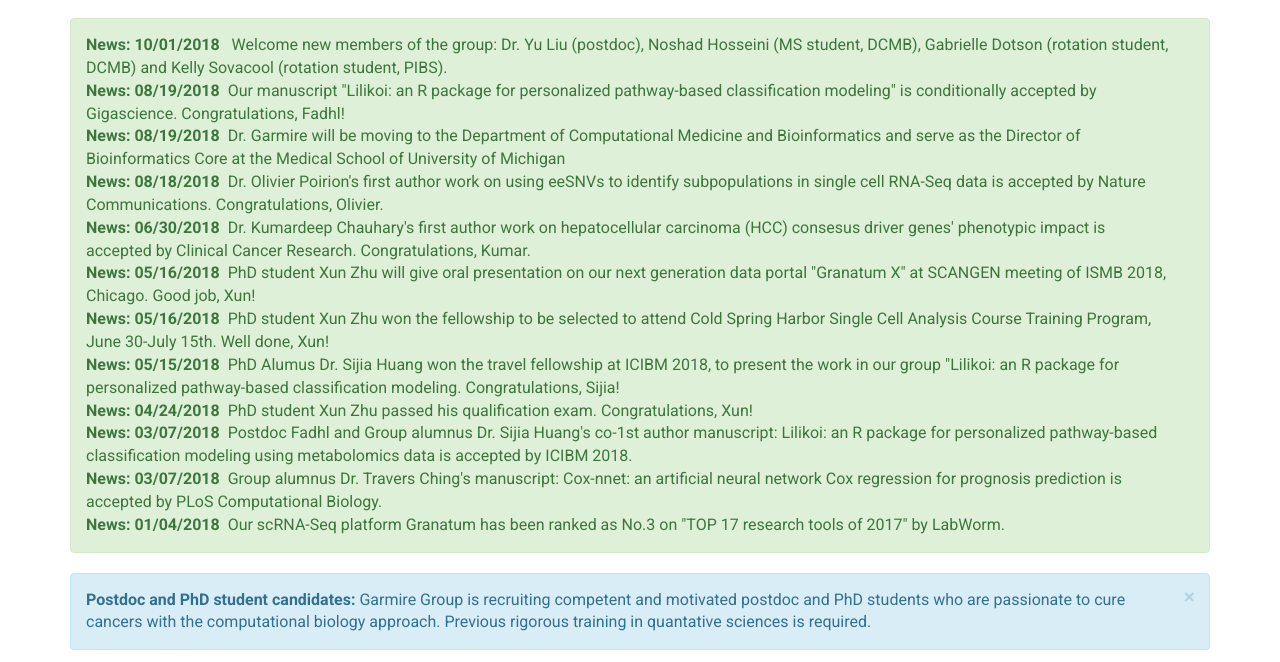
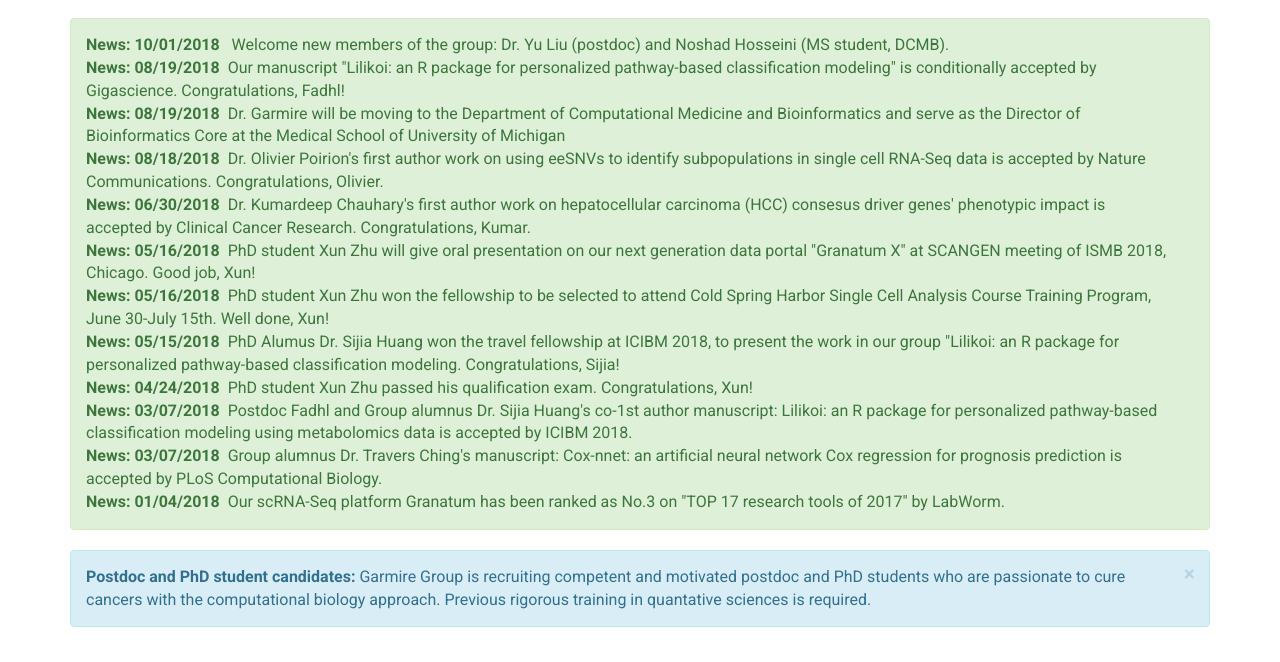
Before and after one commit to lanagarmire/lanagarmire.github.io, a plain HTML site: page index.html in a window 1280 px wide. Shown: the part 74-736 px from the top of the page. Drawn offline with nearby package versions, Linux system fonts and the light colour scheme; a script that the page names is missing.

Commit message:
Update index.html

```diff
--- a/index.html
+++ b/index.html
@@ -154,7 +154,7 @@
         <div class="tab-content">
             <div class="tab-pane active fade in" id="index">
                 <div class="alert alert-dismissable alert-success fade in">
-                    <a href="https://www.biorxiv.org/content/early/2018/03/16/283408"><strong>News: 10/01/2018 </strong>&nbsp; Welcome new members of the group: Dr. Yu Liu (postdoc), Noshad Hosseini (MS student, DCMB), Gabrielle Dotson (rotation student, DCMB) and Kelly Sovacool (rotation student, PIBS). </a> <br>
+                    <a href="https://www.biorxiv.org/content/early/2018/03/16/283408"><strong>News: 10/01/2018 </strong>&nbsp; Welcome new members of the group: Dr. Yu Liu (postdoc) and Noshad Hosseini (MS student, DCMB). </a> <br>
                     <a href="https://www.biorxiv.org/content/early/2018/03/16/283408"><strong>News: 08/19/2018</strong>&nbsp; Our manuscript "Lilikoi: an R package for personalized pathway-based classification modeling" is conditionally accepted by Gigascience. Congratulations, Fadhl! </a> <br>
                      <a href="https://medicine.umich.edu/dept/computational-medicine-bioinformatics"><strong>News: 08/19/2018</strong>&nbsp; Dr. Garmire will be moving to the Department of Computational Medicine and Bioinformatics and serve as the Director of Bioinformatics Core at the Medical School of University of Michigan </a> <br>
                  <a href="https://www.biorxiv.org/content/early/2018/03/29/095810"><strong>News: 08/18/2018</strong>&nbsp; Dr. Olivier Poirion's first author work on using eeSNVs to identify subpopulations in single cell RNA-Seq data is accepted by Nature Communications. Congratulations, Olivier. </a> <br>
```
